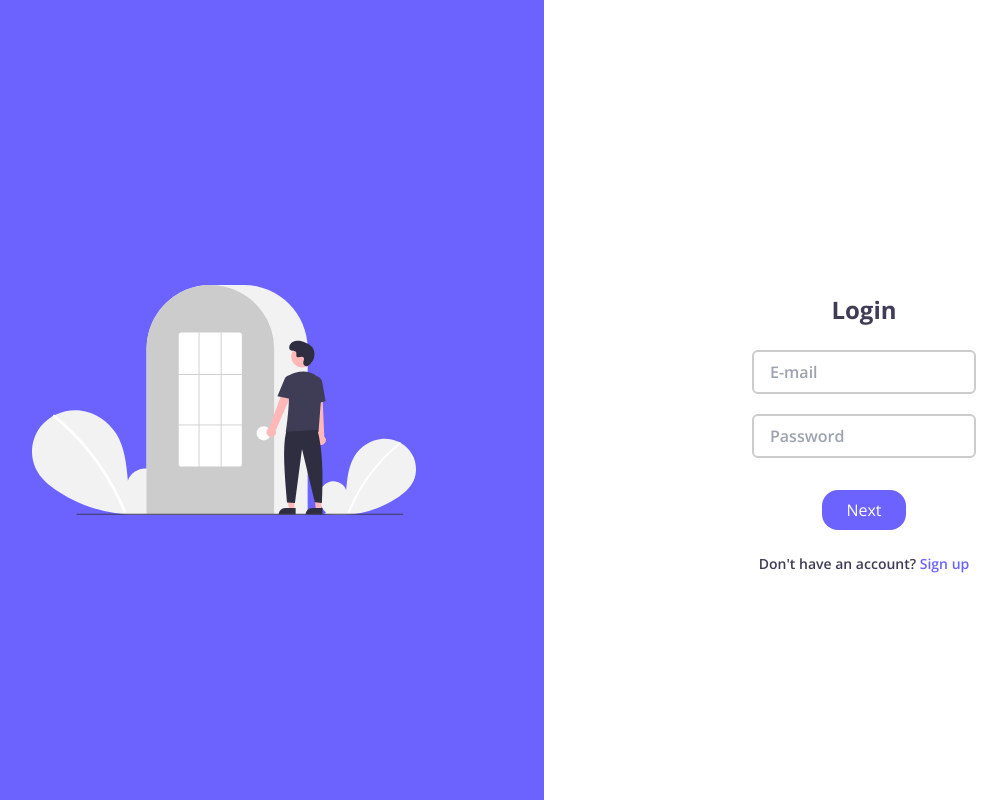
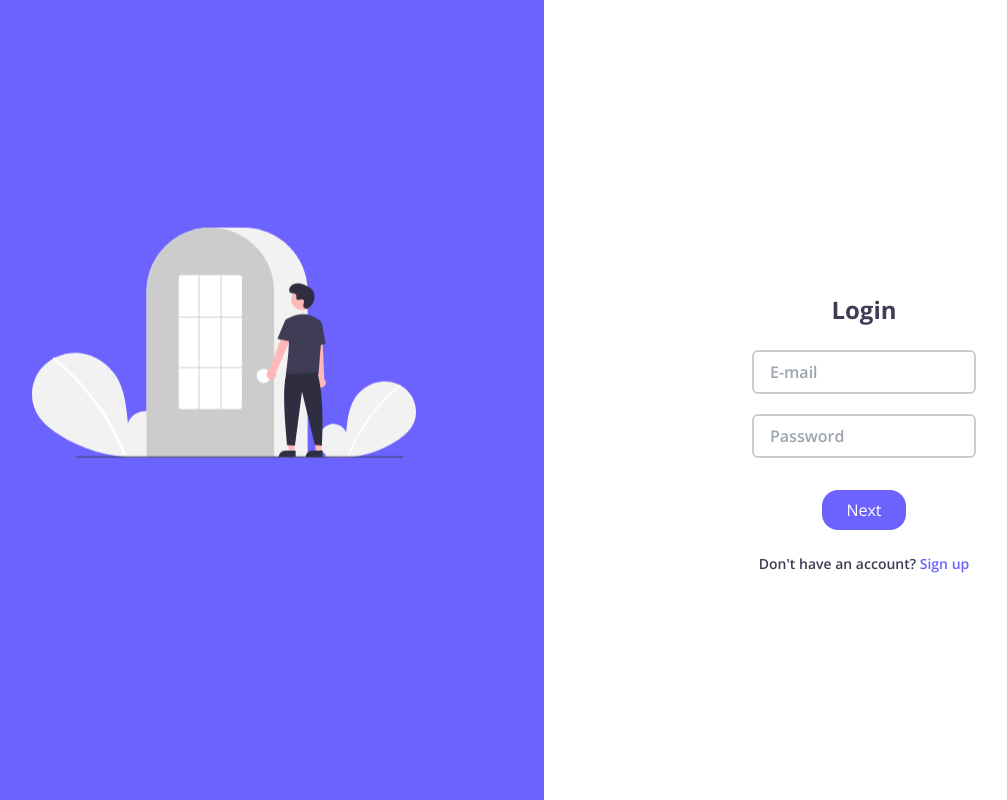
Before and after one commit to tsizehena223/langbridge, a React (Vite) app in the folder client/: page /login in a window 1280 px wide. Shown: the whole page, without its empty margins (96-1103 px from the left). Built offline with nearby package versions, Linux system fonts and the light colour scheme; some icons are missing; what @cospired/i18n-iso-languages, i18n-iso-countries would draw is missing.

Commit message:
anim update

```diff
--- a/client/src/components/HomeNavBar.jsx
+++ b/client/src/components/HomeNavBar.jsx
@@ -1,7 +1,12 @@
+import { useEffect, useState } from "react";
 import { Link } from "react-router-dom";
+import { FaHouse, FaGear, FaMoon } from "react-icons/fa6"
+import { MdSunny } from "react-icons/md"
+import Logo from "../assets/logo.svg"
 
 const HomeNavBar = () => (
   <div className="z-40 w-screen py-6 px-4 fixed top-0 flex items-center justify-between shadow-md bg-light">
+    <img className="w-10 h-w-10" src={Logo} alt="" />
     <h1 className="font-semibold text-gray-1">LangBridge</h1>
     <div>
       <Link
--- a/client/src/pages/Login.jsx
+++ b/client/src/pages/Login.jsx
@@ -42,7 +42,7 @@ const Login = () => {
   return (
     <div className="w-screen h-screen flex justify-center sm:justify-between">
       <div className="w-1/2 h-full bg-purple hidden sm:flex justify-center items-center">
-        <img src={LoginIllustration} className="w-96" />
+        <img src={LoginIllustration} className="w-96 animate-bounce" />
       </div>
       <div className="w-1/2 h-full flex justify-center items-center">
         <div className="py-4 px-6 flex flex-col items-center rounded-md">
--- a/client/src/pages/Signup.jsx
+++ b/client/src/pages/Signup.jsx
@@ -131,7 +131,7 @@ const Signup = () => {
         </div>
       </div>
       <div className="w-1/2 h-full bg-purple hidden sm:flex justify-center items-center">
-        <img src={SignupIllustration} className="w-96" />
+        <img src={SignupIllustration} className="w-96 animate-bounce" />
       </div>
     </div>
   );
```
